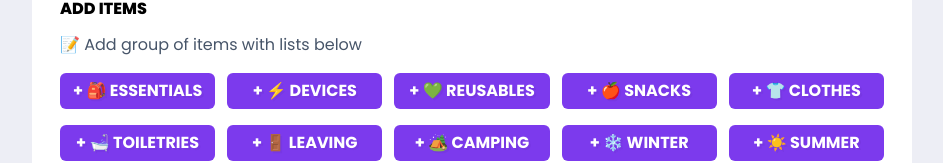
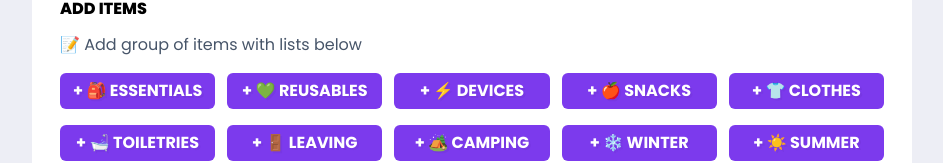
Before and after one commit to paulafffl/travel_packing_checklist, a React (Create React App) app: page / in a window 1280 px wide. Shown: the part 191-354 px from the top of the page, without its empty margins (168-1111 px from the left). Built offline with nearby package versions, Linux system fonts and the light colour scheme.

Commit message:
Reorder to prioritise Reusables

```diff
--- a/src/components/AddSection.tsx
+++ b/src/components/AddSection.tsx
@@ -8,8 +8,8 @@ const AddSection = () => {
       <p>{'📝 Add group of items with lists below'}</p>
       <div className="grid grid-cols-2 gap-x-3 md:grid-cols-5">
         <AddList listName={'listEssentials'} />
+        <AddList listName={'listReusables'} />
         <AddList listName={'listDevices'} />
-        <AddList listName={'listReusables'} />
         <AddList listName={'listSnacks'} />
         <AddList listName={'listClothes'} />
         <AddList listName={'listToiletries'} />
```
